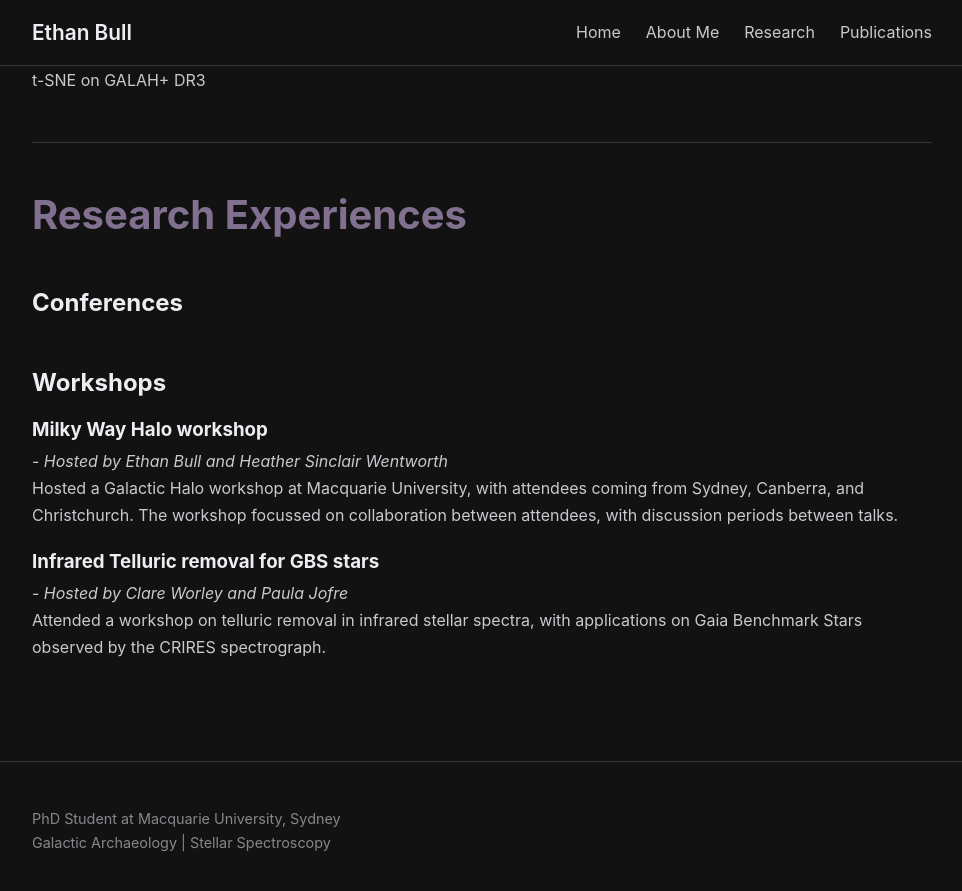
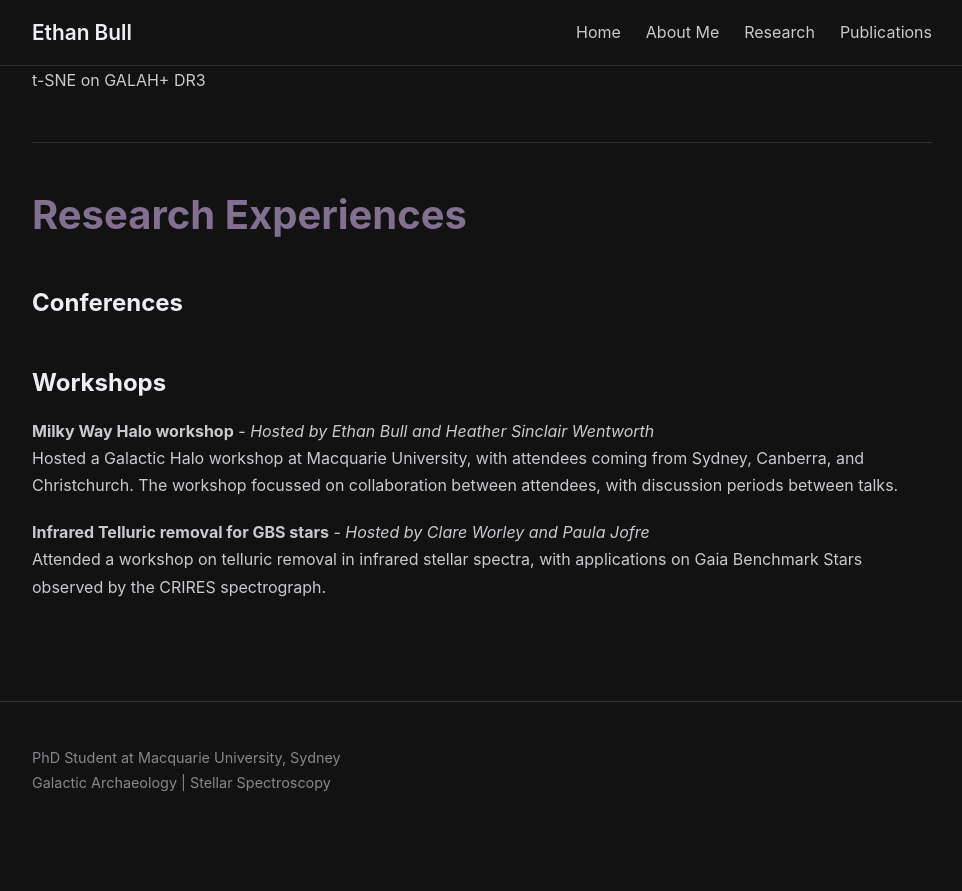
Before and after one commit to iBexal/ibexal.github.io, a Jekyll site: the page built from research.md, in a window 1280 px wide and 900 px high, scrolled down 1482 px. Shown: the top 891 px of the window, without its empty margins (158-1120 px from the left). Built offline with Jekyll 4.4.1, drawn with Linux system fonts in a browser that asks for light colours; after the commit the page ends 2322 px from its top, so only the background shows below that.

Commit message:
fix header block

```diff
--- a/research.md
+++ b/research.md
@@ -67,14 +67,14 @@ t-SNE on GALAH+ DR3
 
 <h2>Workshops</h2>
 <div class="timeline-item">
-    <h3>Milky Way Halo workshop</h3> - <i>Hosted by Ethan Bull and Heather Sinclair Wentworth</i>
+    <strong>Milky Way Halo workshop</strong> - <i>Hosted by Ethan Bull and Heather Sinclair Wentworth</i>
     <p>
         Hosted a Galactic Halo workshop at Macquarie University, with attendees coming from Sydney, Canberra, and Christchurch. The workshop focussed on collaboration between attendees, with discussion periods between talks.
     </p>
 </div>
 
 <div class="timeline-item">
-    <h3>Infrared Telluric removal for GBS stars</h3> - <i>Hosted by Clare Worley and Paula Jofre</i>
+    <strong>Infrared Telluric removal for GBS stars</strong> - <i>Hosted by Clare Worley and Paula Jofre</i>
     <p>
         Attended a workshop on telluric removal in infrared stellar spectra, with applications on Gaia Benchmark Stars observed by the CRIRES spectrograph.
     </p>
```
